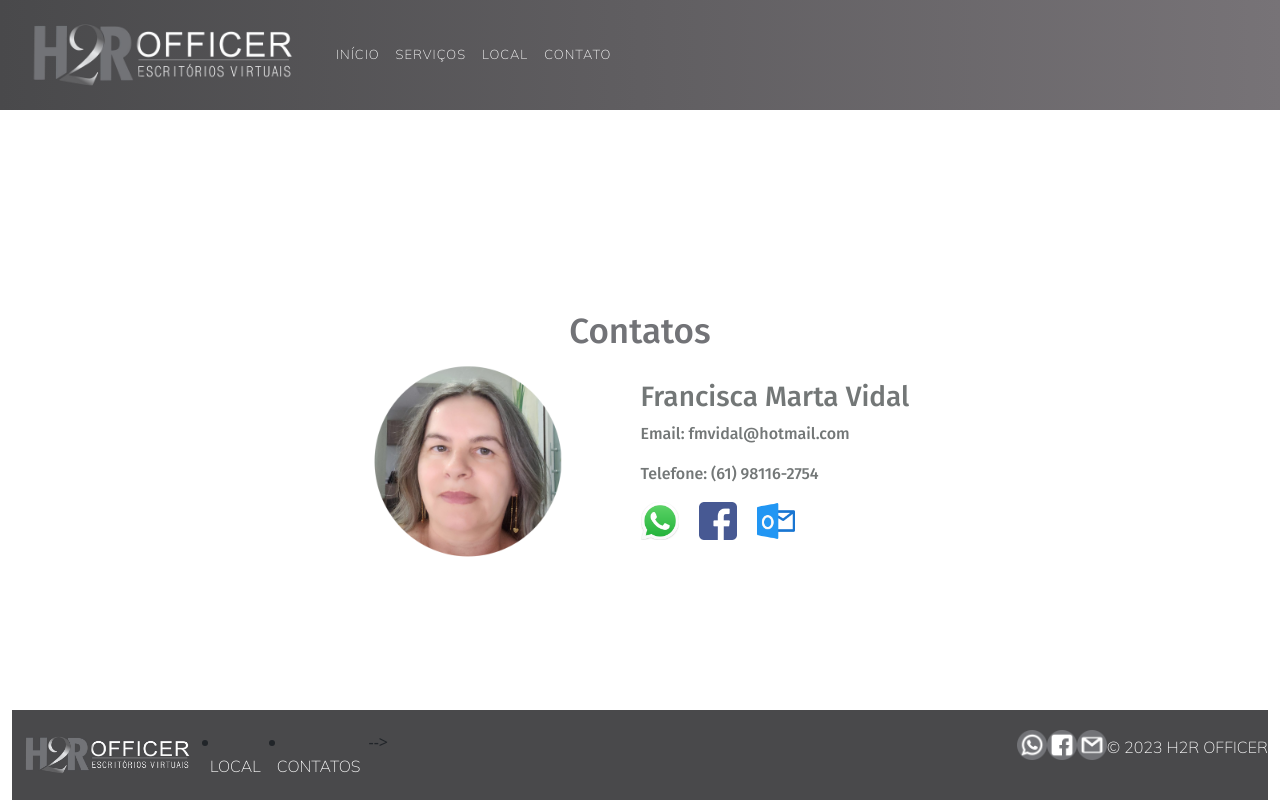
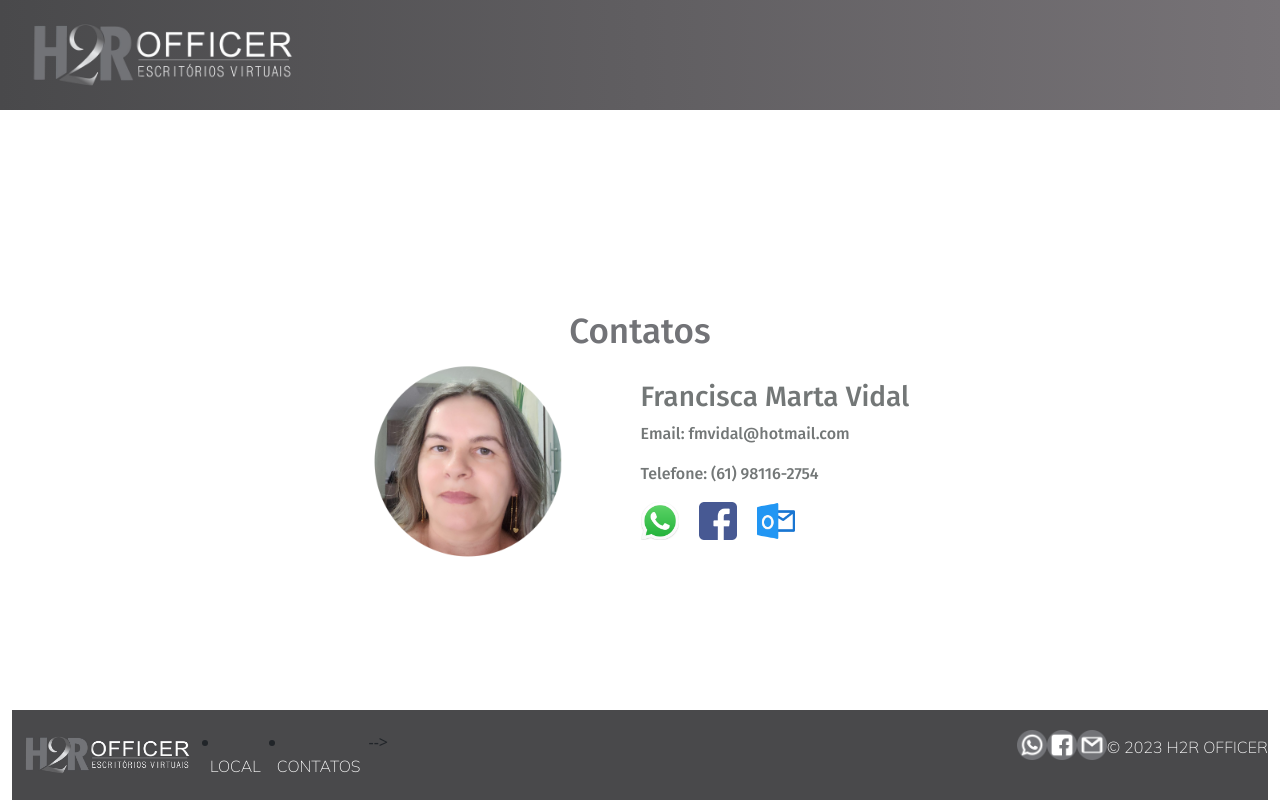
Before and after one commit to rrxdg777/H2Rofficer, a plain HTML site: page contato.html in a window 1280 px wide. Drawn offline with nearby package versions, Linux system fonts and the light colour scheme.

Commit message:
Update contato.html

```diff
--- a/contato.html
+++ b/contato.html
@@ -31,7 +31,7 @@
                         aria-label="Toggle navigation">
                         <span class="navbar-toggler-icon custom-icon"></span>
                     </button>
-                    <div class="collapse navbar-collapse" id="navbarNav">
+                 <!--   <div class="collapse navbar-collapse" id="navbarNav">
                         <ul class="navbar-nav">
                             <li class="nav-item">
                                 <a class="nav-link nav-item-custom" aria-current="page" href="index.html">INÍCIO</a>
@@ -39,9 +39,9 @@
                             <li class="nav-item">
                                 <a class="nav-link nav-item-custom" href="index.html">SERVIÇOS</a>
                             </li>
-                            <!-- <li class="nav-item">
+                            <li class="nav-item">
                                 <a class="nav-link nav-item-custom" href="clientes.html">CLIENTES</a>
-                            </li>-->
+                            </li>
                             <li class="nav-item">
                                 <a class="nav-link nav-item-custom" href="local.html">LOCAL</a>
                             </li>
@@ -49,7 +49,7 @@
                                 <a class="nav-link nav-item-custom" href="contato.html">CONTATO</a>
                             </li>
                         </ul>
-                    </div>
+                    </div> -->
                 </div>
             </nav>
         </section>
```
